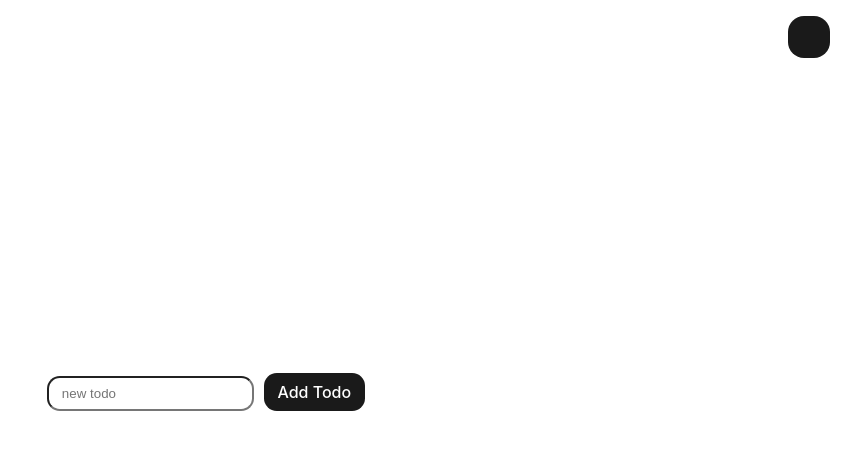
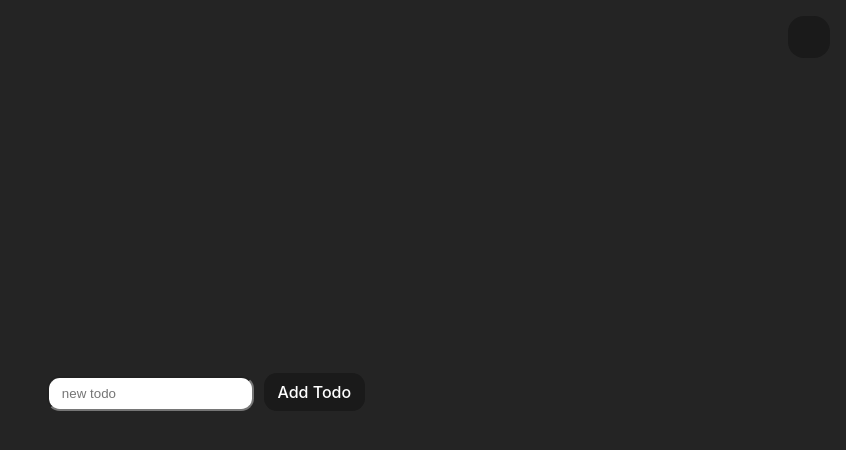
Before and after one commit to yyuntzpan/vue-todos-app, a Vue app: page / in a window 1280 px wide. Shown: the top 450 px of the page, without its empty margins (434-1280 px from the left). Built offline with nearby package versions, Linux system fonts and the light colour scheme; some icons are missing.

Commit message:
Fix 顏色變數設定誤植

```diff
--- a/src/style.css
+++ b/src/style.css
@@ -1,6 +1,6 @@
 :root {
-  --color-text: #213547;
-  --bg-color: #ffffff;
+  --color-text: rgba(255, 255, 255, 0.87);
+  --bg-color: #242424;
   --link-color: #646cff;
   --link-hover: #535bf2;
   --button-text: #ffffff;
```
